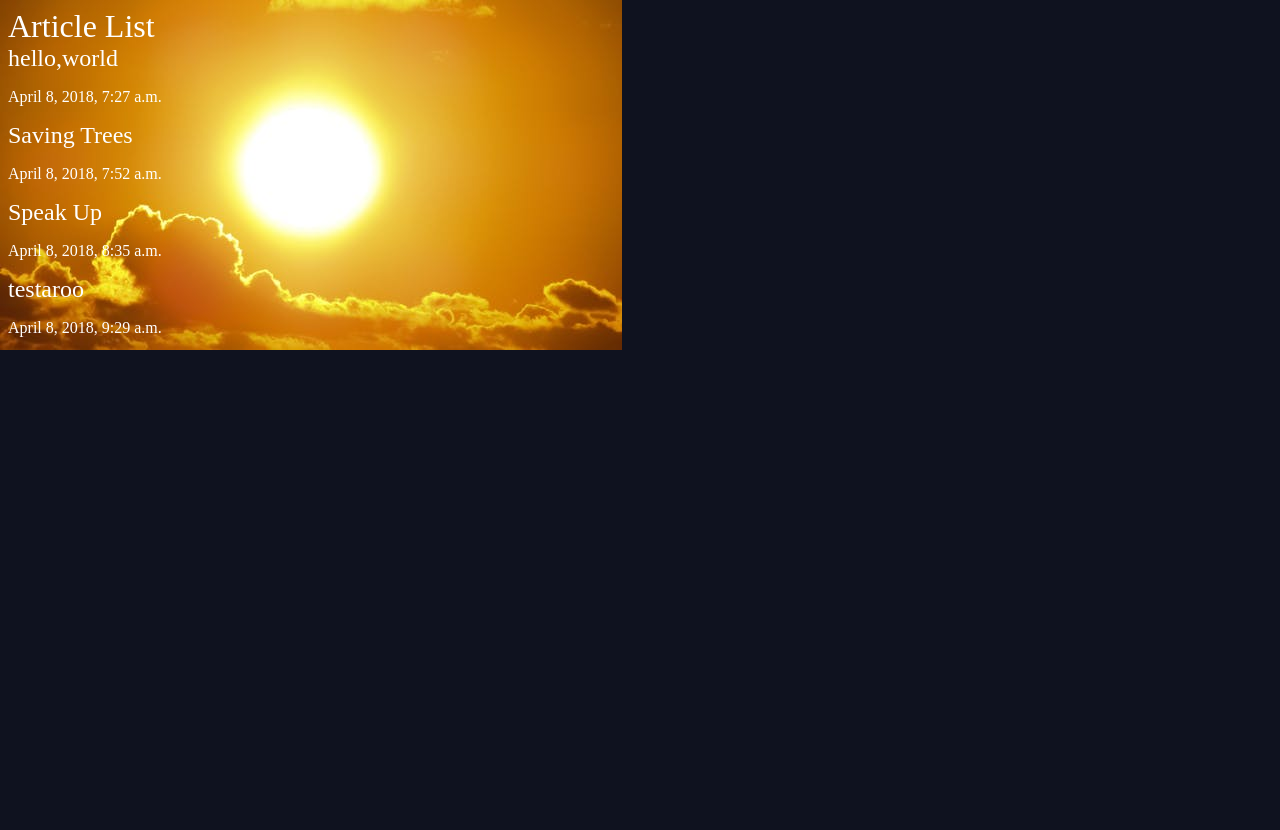
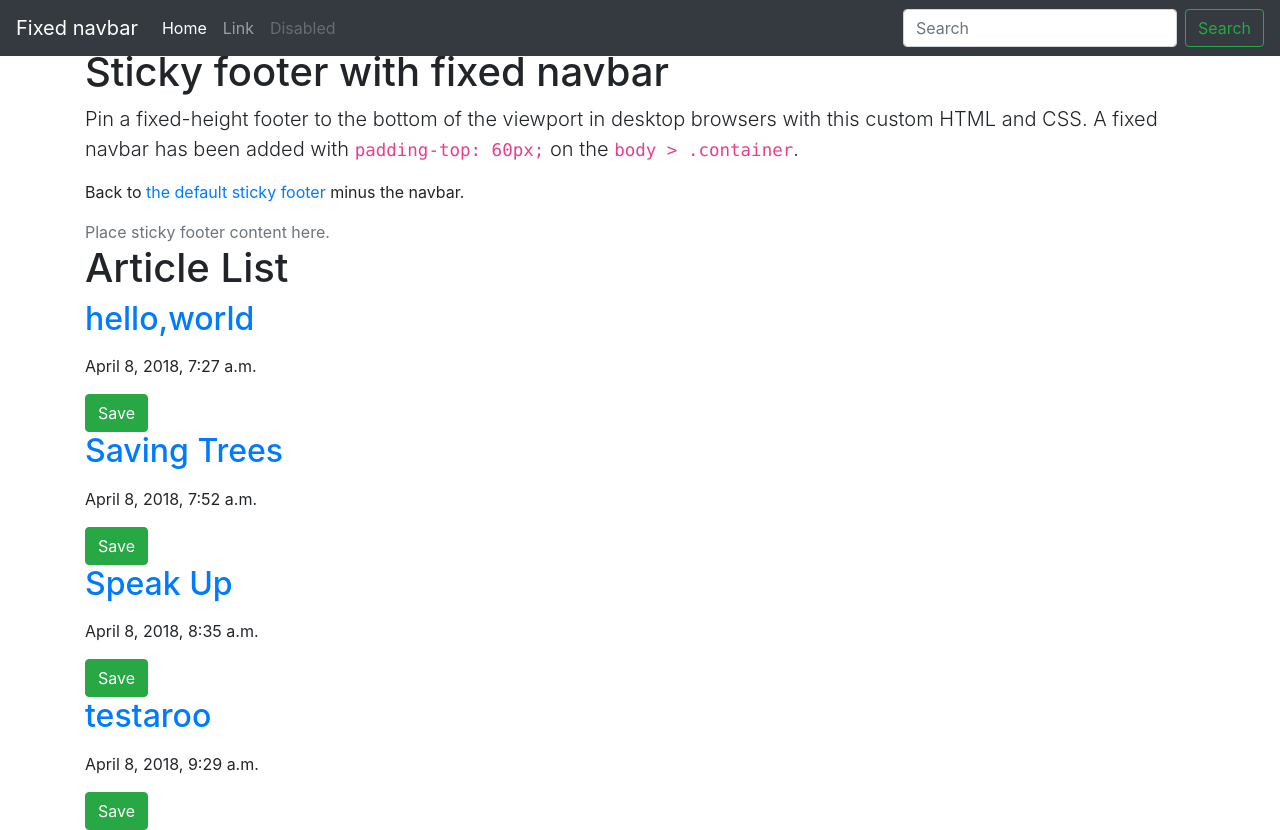
Before and after one commit to zeus0123/BlogRepository, a Django app: page /articles/ in a window 1280 px wide. Before the commit the page ends 350 px from the top, so only its background shows below. Run offline with Django 3.2, Linux system fonts and the light colour scheme; data comes from the database, SQL or seed files in the repository; some libraries are stand-ins or nearby versions.

Commit message:
created a base layout and added bootstrap

```diff
--- a/speakup/articles/templates/articles/article_list.html
+++ b/speakup/articles/templates/articles/article_list.html
@@ -1,26 +1,18 @@
-{% load static from staticfiles %}
+ {% extends "base_layout.html" %}
 
 
-<!DOCTYPE html>
-<html>
-<head>
-    <meta charset="utf-8" />
-    <meta http-equiv="X-UA-Compatible" content="IE=edge">
-    <title>Articles</title>
-    <meta name="viewport" content="width=device-width, initial-scale=1">
-    <link rel="stylesheet" href="{% static "styles.css" %}">
+{% block content %}
 
-</head>
-<body>
-    <h1>Article List</h1>
+<h1>Article List</h1>
     <div class="articles">
         {% for article in articles %}
         <div class="article">
             <h2><a href="#">{{ article.title }}</a></h2>
             <p>{{ article.snippet }}</p>
             <p>{{ article.date }}</p>
+            <button class="btn btn-success">Save</button>
         </div>
         {% endfor %}
     </div>
-</body>
-</html>
+
+{% endblock content %}
--- a/speakup/speakup/settings.py
+++ b/speakup/speakup/settings.py
@@ -39,6 +39,7 @@ INSTALLED_APPS = [
     'django.contrib.messages',
     'django.contrib.staticfiles',
     'articles',
+    'bootstrap4',
 ]
 
 MIDDLEWARE = [
--- /dev/null
+++ b/speakup/templates/base_layout.html
@@ -0,0 +1,81 @@
+{% load static from staticfiles %}
+{% load bootstrap4 %}
+
+
+
+<!doctype html>
+<html lang="en">
+  <head>
+    <meta charset="utf-8">
+    <meta name="viewport" content="width=device-width, initial-scale=1, shrink-to-fit=no">
+    <meta name="description" content="">
+    <meta name="author" content="">
+    <link rel="icon" href="../../../../favicon.ico">
+
+    <title>Sticky Footer Navbar Template for Bootstrap</title>
+
+    <!-- Bootstrap core CSS -->
+    <link rel="stylesheet" href="https://stackpath.bootstrapcdn.com/bootstrap/4.1.0/css/bootstrap.min.css" integrity="sha384-9gVQ4dYFwwWSjIDZnLEWnxCjeSWFphJiwGPXr1jddIhOegiu1FwO5qRGvFXOdJZ4" crossorigin="anonymous">
+
+    <!-- Custom styles for this template -->
+    <link href="sticky-footer-navbar.css" rel="stylesheet">
+  </head>
+
+  <body>
+
+    <header>
+      <!-- Fixed navbar -->
+      <nav class="navbar navbar-expand-md navbar-dark fixed-top bg-dark">
+        <a class="navbar-brand" href="#">Fixed navbar</a>
+        <button class="navbar-toggler" type="button" data-toggle="collapse" data-target="#navbarCollapse" aria-controls="navbarCollapse" aria-expanded="false" aria-label="Toggle navigation">
+          <span class="navbar-toggler-icon"></span>
+        </button>
+        <div class="collapse navbar-collapse" id="navbarCollapse">
+          <ul class="navbar-nav mr-auto">
+            <li class="nav-item active">
+              <a class="nav-link" href="#">Home <span class="sr-only">(current)</span></a>
+            </li>
+            <li class="nav-item">
+              <a class="nav-link" href="#">Link</a>
+            </li>
+            <li class="nav-item">
+              <a class="nav-link disabled" href="#">Disabled</a>
+            </li>
+          </ul>
+          <form class="form-inline mt-2 mt-md-0">
+            <input class="form-control mr-sm-2" type="text" placeholder="Search" aria-label="Search">
+            <button class="btn btn-outline-success my-2 my-sm-0" type="submit">Search</button>
+          </form>
+        </div>
+      </nav>
+    </header>
+
+    <!-- Begin page content -->
+    <main role="main" class="container">
+      <h1 class="mt-5">Sticky footer with fixed navbar</h1>
+      <p class="lead">Pin a fixed-height footer to the bottom of the viewport in desktop browsers with this custom HTML and CSS. A fixed navbar has been added with <code>padding-top: 60px;</code> on the <code>body &gt; .container</code>.</p>
+      <p>Back to <a href="../sticky-footer">the default sticky footer</a> minus the navbar.</p>
+    </main>
+
+    <footer class="footer">
+      <div class="container">
+        <span class="text-muted">Place sticky footer content here.</span>
+      </div>
+    </footer>
+
+    <!-- Bootstrap core JavaScript
+    ================================================== -->
+    <!-- Placed at the end of the document so the pages load faster -->
+    <script src="https://code.jquery.com/jquery-3.3.1.slim.min.js" integrity="sha384-q8i/X+965DzO0rT7abK41JStQIAqVgRVzpbzo5smXKp4YfRvH+8abtTE1Pi6jizo" crossorigin="anonymous"></script>
+    <script>window.jQuery || document.write('<script src="../../../../assets/js/vendor/jquery-slim.min.js"><\/script>')</script>
+    <script src="../../../../assets/js/vendor/popper.min.js"></script>
+    <script src="../../../../dist/js/bootstrap.min.js"></script>
+    <script src="https://code.jquery.com/jquery-3.3.1.slim.min.js" integrity="sha384-q8i/X+965DzO0rT7abK41JStQIAqVgRVzpbzo5smXKp4YfRvH+8abtTE1Pi6jizo" crossorigin="anonymous"></script>
+<script src="https://cdnjs.cloudflare.com/ajax/libs/popper.js/1.14.0/umd/popper.min.js" integrity="sha384-cs/chFZiN24E4KMATLdqdvsezGxaGsi4hLGOzlXwp5UZB1LY//20VyM2taTB4QvJ" crossorigin="anonymous"></script>
+<script src="https://stackpath.bootstrapcdn.com/bootstrap/4.1.0/js/bootstrap.min.js" integrity="sha384-uefMccjFJAIv6A+rW+L4AHf99KvxDjWSu1z9VI8SKNVmz4sk7buKt/6v9KI65qnm" crossorigin="anonymous"></script>
+    <div class="container">
+        {% block content %}
+
+        {% endblock %}
+    </div>
+  </html>
```
